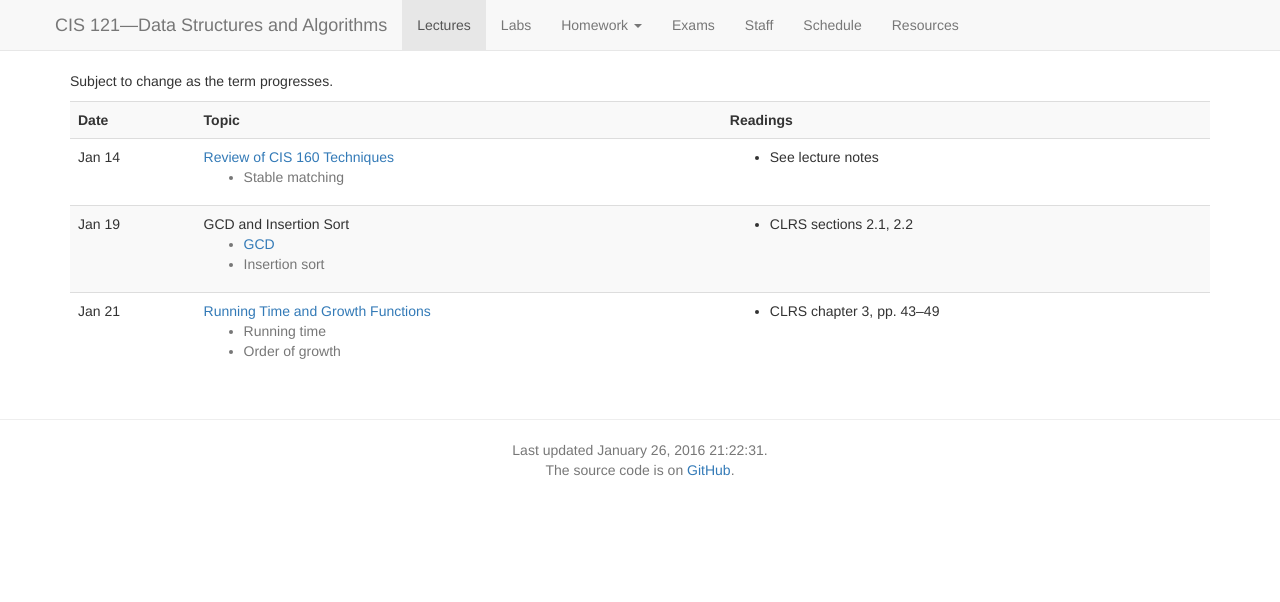
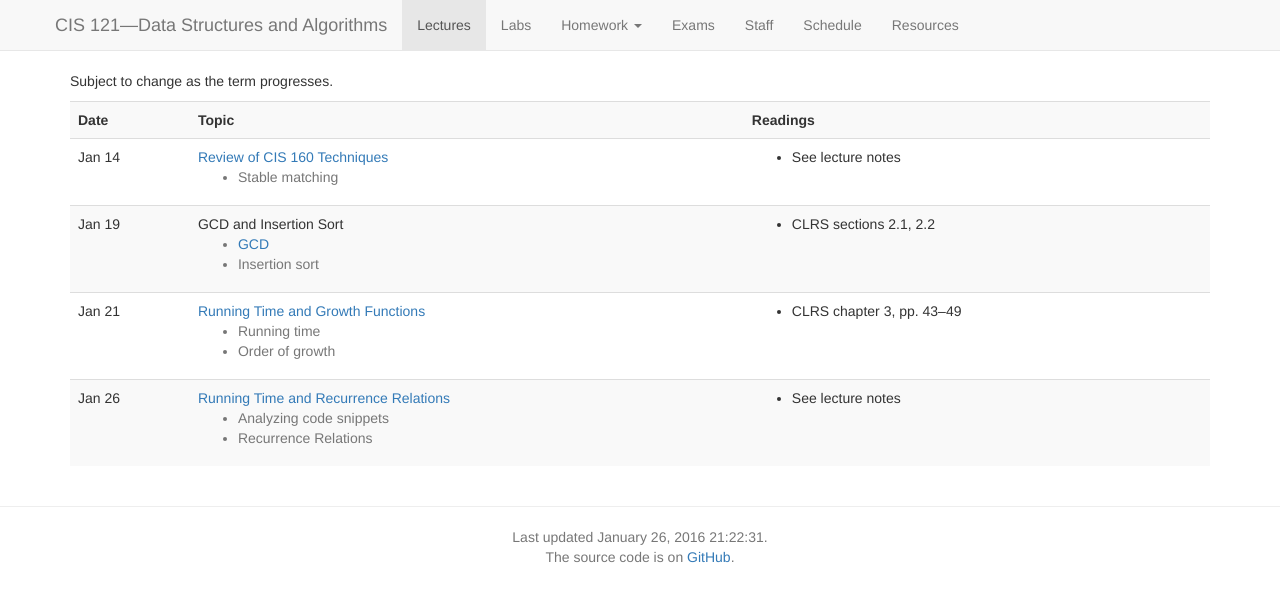
Before and after one commit to vikramkh/course-website-16fa, a Jekyll site: the page built from lectures.md, in a window 1280 px wide. Shown: the top 602 px of the page. Built offline with Jekyll 4.4.1, drawn with Linux system fonts in a browser that asks for light colours; nearby versions of some CDN libraries.

Commit message:
add lecture 4

```diff
--- a/_data/lectures.yaml
+++ b/_data/lectures.yaml
@@ -24,3 +24,13 @@
     - Order of growth
   reading:
     - CLRS chapter 3, pp. 43--49
+
+
+- date: 2016-1-26
+  title: Running Time and Recurrence Relations
+  slides: lectures/runtime2.pdf
+  highlights:
+    - Analyzing code snippets
+    - Recurrence Relations
+  reading:
+    - See lecture notes
```
Also changed, not shown: 1 other file.
